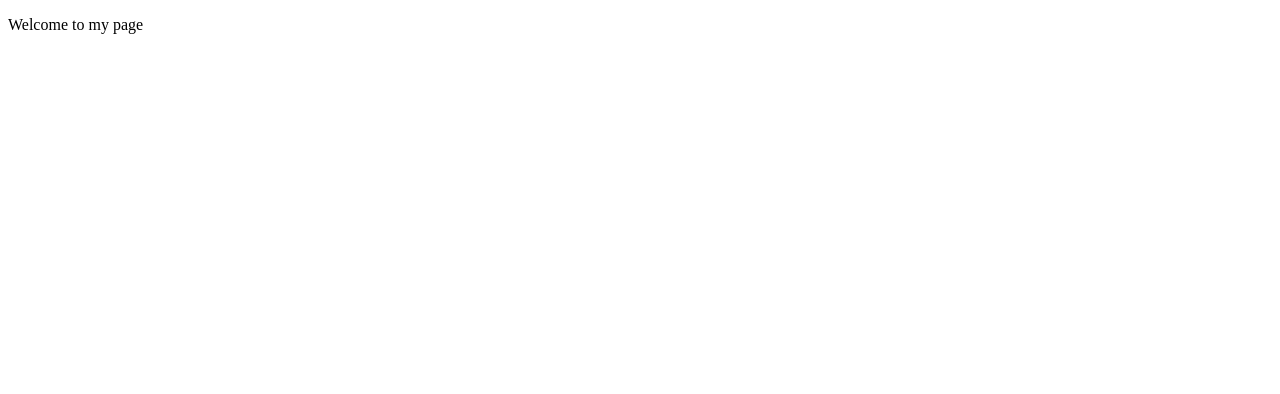
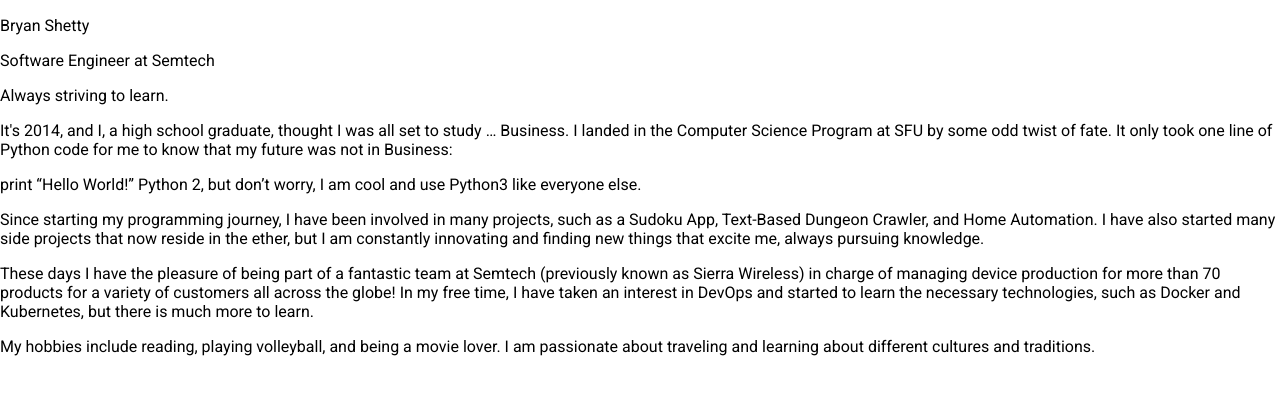
Before and after one commit to ShettyBryan/shettybryan.github.io, a plain HTML site: page index.html in a window 1280 px wide. Drawn offline with nearby package versions, Linux system fonts and the light colour scheme.

Commit message:
Create an About Me section     - Added an About me section plain HTML     - Beginnings of a css file     - Added a basic image for future styling purposes

```diff
--- /dev/null
+++ b/css/general.css
@@ -0,0 +1,4 @@
+body {
+    margin: 0;
+    font-family: 'Roboto', sans-serif;
+}
--- a/index.html
+++ b/index.html
@@ -1,9 +1,40 @@
 <!DOCTYPE html>
 <html>
   <head>
+    <title>Bryan Shetty</title>
+    <link rel="stylesheet" href="css/general.css">
+    <link rel="stylesheet" href="https://fonts.googleapis.com/icon?family=Material+Symbols+Outlined">
+    <link rel="stylesheet" href="https://fonts.googleapis.com/icon?family=Material+Icons">
+    <link rel="stylesheet" href="https://fonts.googleapis.com/css?family=">
+    <link href="https://fonts.googleapis.com/css2?family=Roboto:wght@100;300;400;500;700;900&family=Secular+One&display=swap" rel="stylesheet">
+</head>
+  <body>
+    <div>
+        <p>Bryan Shetty</p>
+        <p>Software Engineer at Semtech</p>
+        <p>Always striving to learn.</p>
+    </div>
 
-  </head>
-  <body>
-    <p>Welcome to my page</p>
+    <div>
+        <p>
+            It's 2014, and I, a high school graduate, thought I was all set to study … Business. I landed in the Computer Science Program at SFU by some odd twist of fate. It only took one line of Python code for me to know that my future was not in Business:
+        </p>
+        <p>
+            print “Hello World!”
+            <span> Python 2, but don’t worry, I am cool and use Python3 like everyone else. </span>
+        </p>
+        <p>
+            Since starting my programming journey, I have been involved in many projects, such as a Sudoku App, Text-Based Dungeon Crawler, and Home Automation. I have also started many side projects that now reside in the ether, but I am constantly innovating and finding new things that excite me, always pursuing knowledge.
+        </p>
+        <p>
+            These days I have the pleasure of being part of a fantastic team at Semtech (previously known as Sierra Wireless) in charge of managing device production for more than 70 products for a variety of customers all across the globe! In my free time, I have taken an interest in DevOps and started to learn the necessary technologies, such as Docker and Kubernetes, but there is much more to learn.
+        </p>
+
+        <p>
+            My hobbies include reading, playing volleyball, and being a movie lover. I am passionate about traveling and learning about different cultures and traditions.
+        </p>
+    </div>
+
+
   </body>
 </html>
```
Also changed, not shown: images/profile.png (added).
